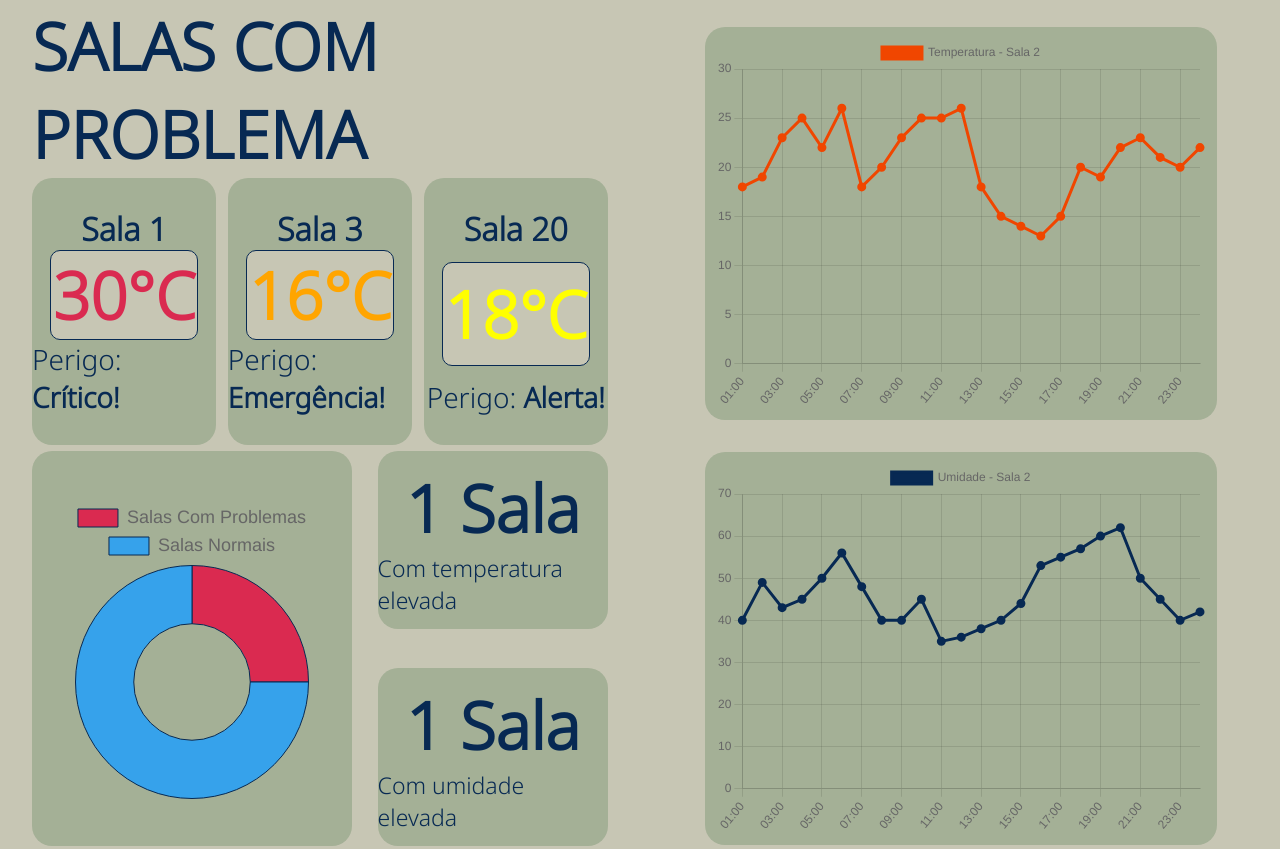
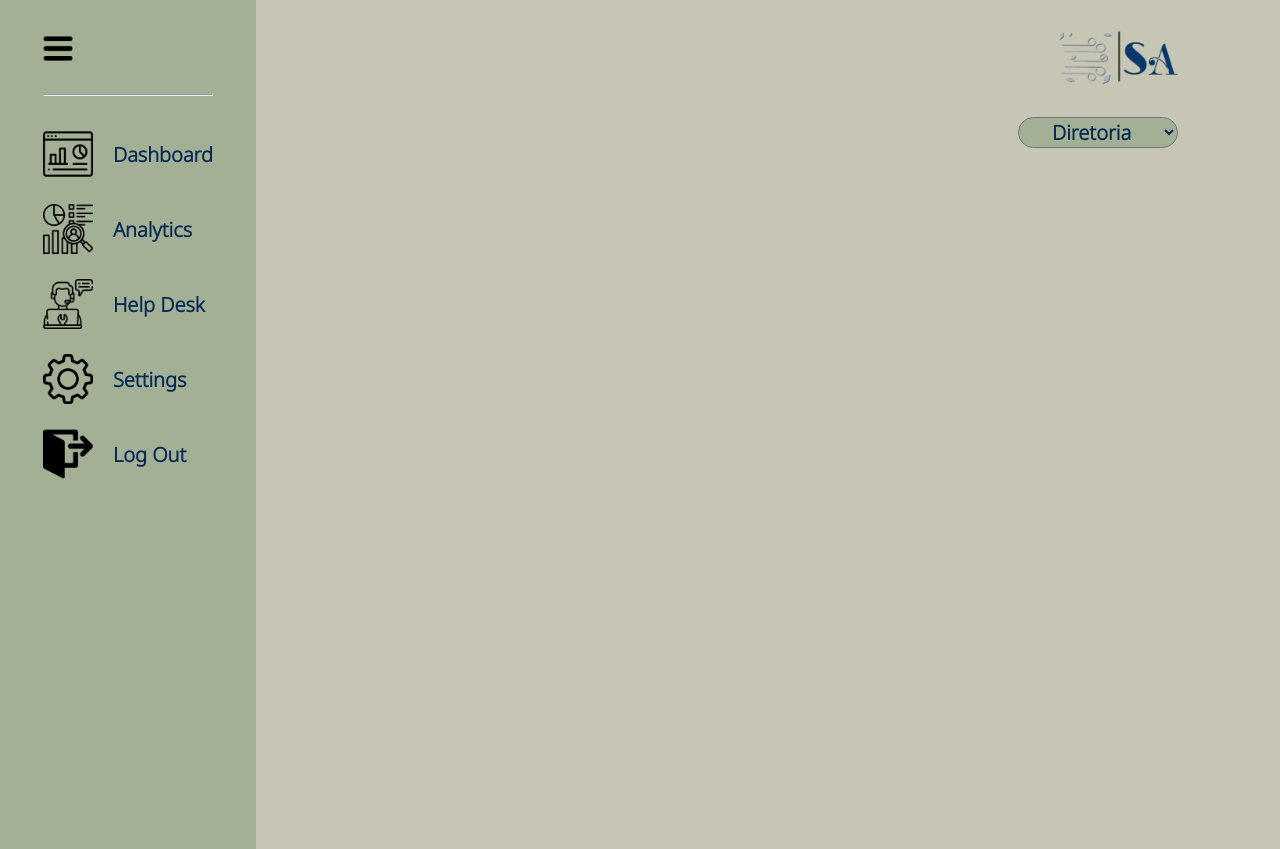
Before and after one commit to gba-exe/safeAir, a plain HTML site: page codigos/pages/dashboard/dashboard.html in a window 1280 px wide. Shown: the top 849 px of the page. Drawn offline with nearby package versions, Linux system fonts and the light colour scheme.

Commit message:
Feat(dashboard, menuDashboard) Mudança no layout do menu e novo menu lateral

```diff
--- /dev/null
+++ b/codigos/assets/components/headerDashboard.js
@@ -0,0 +1,78 @@
+//Colocando o menu dos Dashboards em JS
+const header = document.createElement('template');
+
+header.innerHTML = `
+<div id="navMenu">
+        <ul>
+            <li>
+                <button onclick="menu()"><img src="../../assets/menu.png"></button>
+            </li>
+            <li>
+                <hr>
+            </li>
+            <li>
+                <a href="#">
+                    <img src="../../assets/dashboardIcon.png" alt="">
+                    <span id="menuDashboard" class="spanLink">Dashboard</span>
+                </a>
+            </li>
+            <li>
+                <a href="#">
+                    <img src="../../assets/analyticsIcon.png" alt="">
+                    <span id="menuAnalytics" class="spanLink">Analytics</span>
+                </a>
+            </li>
+            <li>
+                <a href="#">
+                    <img src="../../assets/suporteIcon.png" alt="">
+                    <span id="menuHelpDesk" class="spanLink">Help Desk</span>
+                </a>
+            </li>
+            <li>
+                <a href="#">
+                    <img src="../../assets/configuracaoIcon.png" alt="">
+                    <span id="menuSetting" class="spanLink">Settings</span>
+                </a>
+            </li>
+            <li>
+                <a href="#">
+                    <img src="../../assets/logoutIcon.png" alt="">
+                    <span id="menuLogout" class="spanLink">Log Out</span>
+                </a>
+            </li>
+        </ul>
+    </div>
+    `
+document.body.appendChild(header.content);
+
+//Função para o menu funcionar
+var cont = 0 //Variavel para ver condição do menu
+
+    function menu(){
+        if(cont == 0){
+            //Tirar os nomes
+            menuLogout.style.display = "none";
+            menuDashboard.style.display = "none";
+            menuHelpDesk.style.display = "none";
+            menuSetting.style.display = "none";
+            menuAnalytics.style.display = "none";
+
+            //Mudar tamanho das divs
+            navMenu.style.width = "8%";
+            divDashboard.style.width = "92%"
+
+            //Mudar condição da variavel
+            cont = 1;
+        }else{
+            menuLogout.style.display = "block";
+            menuDashboard.style.display = "block";
+            menuHelpDesk.style.display = "block";
+            menuSetting.style.display = "block";
+            menuAnalytics.style.display = "block";
+
+            divDashboard.style.width = "80%"
+            navMenu.style.width = "20%";
+
+            cont = 0;
+        }
+    }
--- a/codigos/pages/dashboard/dashboard.css
+++ b/codigos/pages/dashboard/dashboard.css
@@ -1,146 +1,38 @@
+/*background-color: #C7C6B4;
+border: solid 1px #072953;
+background-color: #A4B096; verde*/
+
+body{
+    background-color: #C7C6B4 ;
+}
 .divContainerDashboard{
     display: flex;
-    height: 100%;
-    background-color: #C7C6B4;
+    align-items: center;
+    justify-content: center;
     flex-direction: column;
-    padding: 2% 0%;
-    gap: 3%;
 }
 
-.divContentDashboard{
-    margin: 0;
+.divSelect{
     display: flex;
-    flex-direction: row;
-    height: 40%;
-    width: 100%;
-    align-items: center;
-    justify-content: start;
-}
-
-.divContentDashboard .divEsquerda {
-    background-color: #C7C6B4;
-}
-
-
-.h1Grandao{
-    font-size: 65px;
-}
-
-.h1Grande{
-    font-size: 65px;
-}
-
-.h1Critico{
-    font-size: 65px;
-    color: rgb(218, 42, 80);
-}
-
-.h1Emergencia{
-    font-size: 65px;
-    color: orange;
-}
-
-.h1Alerta{
-    font-size: 65px;
-    color: yellow;
-}
-
-
-
-.divDashboard{
-    background-color: #A4B096;
-    height: 100%;
-    width: 100%;
-    border-radius: 20px;
-    margin: 1px;
-    padding: 10px;
-}
-
-.divInformacoes {
-    display: flex;
-    width: 100%;
-    height: 100%;
-    align-items: center;
-    justify-content: center;
-}
-
-.divSalas {
-    display: flex;
-    width: 100%;
-    height: 90%;
-    align-items: center;
     justify-content: space-between;
 }
 
-.divGraus{
-    background-color: #C7C6B4;
-    width: 80%;
-    height: 50%;
-    border-radius: 10px;
-    display: flex;
-    justify-content: center;
-    align-items: center;
-    border: solid 1px #072953;
-}
-
-.divSalaComProblema {
-    display: flex;
-    flex-direction: column;
-    justify-content: space-between;
-    align-items: center;
-    background-color: #A4B096;
-    width: 32%;
-    height:100%;
-    border-radius: 20px;
-    padding: 5% 0%;
-}
-
-.divRosquinha {
-    background-color: #A4B096;
-    width: 100%;
-    height:100%;
-    border-radius: 20px;
-    display: flex;
-    align-items: center;
-    justify-content: center;
-    padding: 10px;
-}
-
-.divInformacoes .divDireita {
-    width: 100%;
-    align-items: end;
-    gap: 10%;
-}
-
-.divTemperatura {
-    display: flex;
-    flex-direction: column;
-    align-items: center;
-    justify-content: center;
-    height: 45%;
-    width: 90%;
+select{
     background-color: #A4B096;
     border-radius: 20px;
+    width: 160px;
+    font-size: 20px;
+    font-weight: 600;
+    text-align: center;
 }
-
-.divUmidade {
+.divSelect{
     display: flex;
-    flex-direction: column;
-    align-items: center;
-    justify-content: center;
-    height: 45%;
-    width: 90%;
-    background-color: #A4B096;
-    border-radius: 20px;
+    justify-content: flex-end;
 }
-
-.divEsquerda .divContent{
-    padding: 0%;
-    height: 100%;
-    width: 90%;
+.divLogo img{
+    width: 120px;
 }
-
-.divDireita .divContent{
-    padding: 0%;
-    height: 100%;
+.divLogo{
+    display: flex;
+    justify-content: flex-end;
 }
--- a/codigos/pages/dashboard/dashboard.html
+++ b/codigos/pages/dashboard/dashboard.html
@@ -3,91 +3,38 @@
 
 <head>
     <meta charset="UTF-8" />
-    <meta http-equiv="X-UA-Compatible" content="IE=edge" />
+    <meta http-equiv="X-UA-Compatible" content="IE=edge"/>
     <link rel="icon" href="../../assets/logoClaro.jpeg" type="image/x-icon">
-    <meta name="viewport" content="width=device-width, initial-scale=1.0" />
-    <link rel="stylesheet" href="./dashboard.css" />
-    <link rel="stylesheet" href="../../style/style.css" />
-    <link rel="stylesheet" href="../navbarFooter/navbar.css" />
-    <link rel="stylesheet" href="../navbarFooter/footer.css" />
+    <meta name="viewport" content="width=device-width, initial-scale=1.0"/>
+    <link rel="stylesheet" href="dashboard.css">
+    <link rel="stylesheet" href="../../style/style.css"/>
+    <link rel="stylesheet" href="../navbarFooter/navbarDashboard.css">
     <title>Dashboard</title>
 </head>
 
 <body>
-    <!-- <script src="../../assets/components/header.js"></script> -->
-    <div class="divContainerDashboard">
-        <div class="divContentDashboard">
-            <div class="divEsquerda">
-                <div class="divContent">
-                    <h1 class="h1Grandao" >SALAS COM PROBLEMA</h1>
-                    <div class="divSalas">
-                        <div class="divSalaComProblema">
-                            <h1>Sala 1</h1>
-                            <div class="divGraus">
-                                <h1 class="h1Critico">30°C</h1>
-                            </div>
-                            <p class="pGrande">Perigo: <b class="pGrande">Crítico! </b></p>
-                        </div>
-                        <div class="divSalaComProblema">
-                            <h1>Sala 3</h1>
-                            <div class="divGraus">
-                                <h1 class="h1Emergencia">16°C</h1>
-                            </div>
-                            <p class="pGrande">Perigo: <b class="pGrande"> Emergência! </b></p>
-                        </div>
-                        <div class="divSalaComProblema">
-                            <h1>Sala 20</h1>
-                            <div class="divGraus">
-                                <h1 class="h1Alerta">18°C</h1>
-                            </div>
-                            <p class="pGrande">Perigo: <b class="pGrande">Alerta! </b></p>
-                        </div>
-                    </div>
-                </div>
+    <script src="../../assets/components/headerDashboard.js"></script>
+    <div id="divDashboard">
+        <div class="divContent">
+
+            <div class="divLogo">
+                <img src="../../assets/logoMenu.png">
             </div>
-            <div class="divDireita">
-                <div class="divContent">
-                    <div class="divDashboard">
-                        <canvas style="height: 100%; width: 100%" id="temperaturaProblema"></canvas>
-                    </div>
-                </div>
+            <div class="divSelect">
+                <select id="selectSala">
+                    <option value="">Diretoria</option>
+                    <option value="">Descanso</option>
+                    <option value="">Refeitorio</option>
+                    <option value="">Biblioteca</option>
+                    <option value="">T.I.</option>
+                    <option value="">Reunião</option>
+                    <option value="">Conferencia</option>
+                    <option value="">Hall</option>
+                    <option value="">Secretaria</option>
+                </select>
             </div>
-        </div>
 
-
-        <div class="divContentDashboard">
-            <div class="divEsquerda">
-                <div class="divContent">
-                    <div class="divInformacoes">
-                        <div class="divRosquinha">
-                            <canvas id="rosquinhaSalas"></canvas>
-                        </div>
-                        <div class="divDireita">
-                            <div class="divTemperatura">
-                                <h1 class="h1Grande">1 Sala</h1>
-                                <p class="pParagrafo">Com temperatura elevada</p>
-                            </div>
-                            <div class="divUmidade">
-                                <h1 class="h1Grande">1 Sala</h1>
-                                <p class="pParagrafo">Com umidade elevada</p>
-                            </div>
-                        </div>
-                    </div>
-                </div>
-            </div>
-            <div class="divDireita">
-                <div class="divContent">
-                    <div class="divDashboard">
-                        <canvas style="height: 100%; width: 100%" id="umidadeProblema"></canvas>
-                    </div>
-                </div>
-            </div>
         </div>
     </div>
-
-    <!-- <script src="../../assets/components/footer.js"></script> -->
 </body>
-
 </html>
-<script src="https://cdn.jsdelivr.net/npm/chart.js"></script>
-<script src="dashboard.js"></script>
--- a/codigos/pages/dashboard/dashboard.js
+++ b/codigos/pages/dashboard/dashboard.js
@@ -1,12 +1,11 @@
-const temperatura = document.getElementById('temperaturaProblema');
-
+const temperatura = document.getElementById('temperaturaSalas');
   new Chart(temperatura, {
     type: 'line',
     data: {
-      labels: ['01:00','02:00','03:00','04:00','05:00','06:00','07:00','08:00','09:00','10:00','11:00','12:00', '13:00', '14:00', '15:00', '16:00', '17:00', '18:00', '19:00', '20:00', '21:00', '22:00', '23:00', '00:00'],
+      labels: ['Diretoria','Descanso','Refeitório','Biblioteca','T.I.','Reunião','Conferência','Hall','Secretaria'],
       datasets: [{
-        label: 'Temperatura - Sala 2',
-        data: [18, 19, 23, 25, 22, 26,18, 20, 23, 25, 25, 26,18, 15, 14, 13, 15, 20, 19, 22, 23, 21, 20, 22],
+        label: 'Temperatura das Salas - °C',
+        data: [18, 19, 23, 25, 22, 26,18, 20, 23],
         backgroundColor: [
             '#f04600'
         ],
@@ -21,15 +20,25 @@ const temperatura = document.getElementById('temperaturaProblema');
         y: {
           beginAtZero: true
         }
+      },
+      plugins: {
+        legend: {
+          labels: {
+              font: {
+                  size: 18
+              }
+          }
+        }
       }
+
     }
   });
 
-const umidade = document.getElementById('umidadeProblema');
+const umidade = document.getElementById('umidadeSalas');
   new Chart(umidade, {
     type: 'line',
     data: {
-      labels: ['01:00','02:00','03:00','04:00','05:00','06:00','07:00','08:00','09:00','10:00','11:00','12:00', '13:00', '14:00', '15:00', '16:00', '17:00', '18:00', '19:00', '20:00', '21:00', '22:00', '23:00', '00:00'],
+      labels: ['Diretoria','Descanso','Refeitório','Biblioteca','T.I.','Reunião','Conferência','Hall','Secretaria'],
       datasets: [{
         label: 'Umidade - Sala 2',
         data: [40, 49, 43, 45, 50, 56, 48, 40, 40, 45, 35, 36, 38, 40, 44, 53, 55, 57, 60, 62, 50, 45, 40, 42],
@@ -46,6 +55,15 @@ const umidade = document.getElementById('umidadeProblema');
       scales: {
         y: {
           beginAtZero: true
+        }
+      },
+      plugins: {
+        legend: {
+          labels: {
+              font: {
+                  size: 18
+              }
+          }
         }
       }
     }
--- /dev/null
+++ b/codigos/pages/navbarFooter/navbarDashboard.css
@@ -0,0 +1,58 @@
+body{
+    display: flex;
+    flex-direction: row;
+}
+a img{
+    width: 50px;
+}
+#navMenu{
+    background-color: #A4B096;
+    height: 100%;
+    width: 20%;
+    overflow: hidden;
+    transition: .4s;
+    display: flex;
+    flex-direction: column;
+    align-items: center;
+}
+ul{
+    list-style: none;
+    display: flex;
+    flex-direction: column;
+    padding-left: 0;
+    padding-top: 20px;
+}
+a{
+    text-decoration: none;
+    display: flex;
+    align-items: center;
+    gap: 20px;
+    font-size: 20px;
+    font-weight: 600;
+}
+li{
+    margin-bottom: 25px;
+}
+button img{
+    width: 30px;
+}
+button{
+    background-color: #A4B096;
+    margin: 0;
+    padding: 0;
+    border: none;
+    display: flex;
+    align-items: center;
+    justify-content: center;
+}
+hr{
+    size: 50;
+}
+#divDashboard{
+    width: 80%;
+    height: 100%;
+    background-color: #C7C6B4;
+}
+.divContent{
+    justify-content: start;
+}
```
Also changed, not shown: codigos/assets/analyticsIcon.png (added), codigos/assets/configuracaoIcon.png (added), codigos/assets/dashboardIcon.png (added), codigos/assets/logoMenu.png (added), codigos/assets/logoutIcon.png (added), codigos/assets/menu.png (added), codigos/assets/suporteIcon.png (added).
